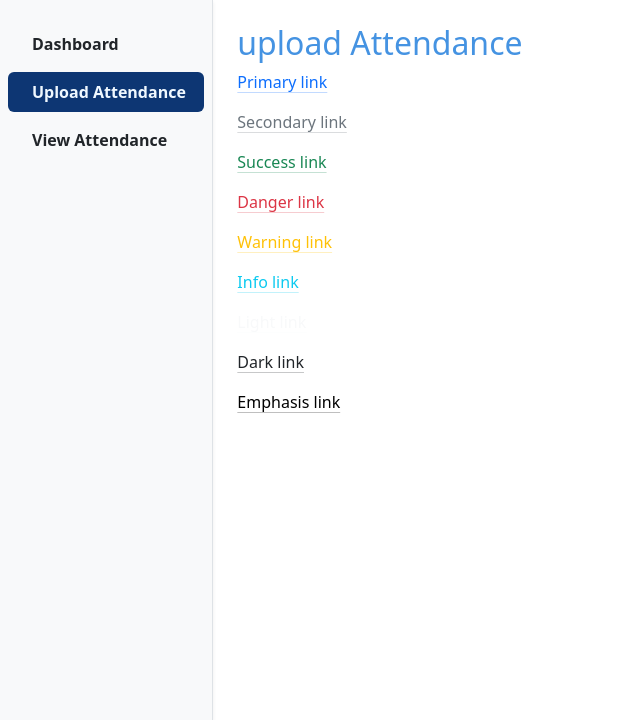
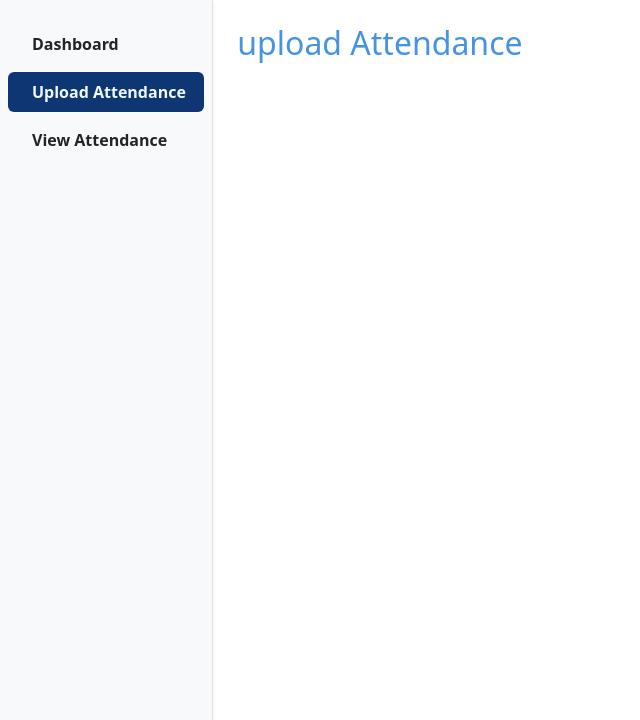
Before and after one commit to Software-Development-TY-BVoc-25/ams, a PHP site: page /upload_attendance in a window 1280 px wide. Shown: the part 80-800 px from the top of the page, without its empty margins (0-640 px from the left). Run offline with PHP 8.4, Linux system fonts and the light colour scheme.

Commit message:
refactor: Remove unused link elements from upload attendance page

```diff
--- a/pages/upload_attendance.php
+++ b/pages/upload_attendance.php
@@ -9,14 +9,3 @@ $page_css = "
 ?>
 
 <h2 class='dashboard-title'>upload Attendance</h2>
-
-
-<p><a href="#" class="link-primary link-offset-2 link-underline-opacity-25 link-underline-opacity-100-hover">Primary link</a></p>
-<p><a href="#" class="link-secondary link-offset-2 link-underline-opacity-25 link-underline-opacity-100-hover">Secondary link</a></p>
-<p><a href="#" class="link-success link-offset-2 link-underline-opacity-25 link-underline-opacity-100-hover">Success link</a></p>
-<p><a href="#" class="link-danger link-offset-2 link-underline-opacity-25 link-underline-opacity-100-hover">Danger link</a></p>
-<p><a href="#" class="link-warning link-offset-2 link-underline-opacity-25 link-underline-opacity-100-hover">Warning link</a></p>
-<p><a href="#" class="link-info link-offset-2 link-underline-opacity-25 link-underline-opacity-100-hover">Info link</a></p>
-<p><a href="#" class="link-light link-offset-2 link-underline-opacity-25 link-underline-opacity-100-hover">Light link</a></p>
-<p><a href="#" class="link-dark link-offset-2 link-underline-opacity-25 link-underline-opacity-100-hover">Dark link</a></p>
-<p><a href="#" class="link-body-emphasis link-offset-2 link-underline-opacity-25 link-underline-opacity-75-hover">Emphasis link</a></p>
```
